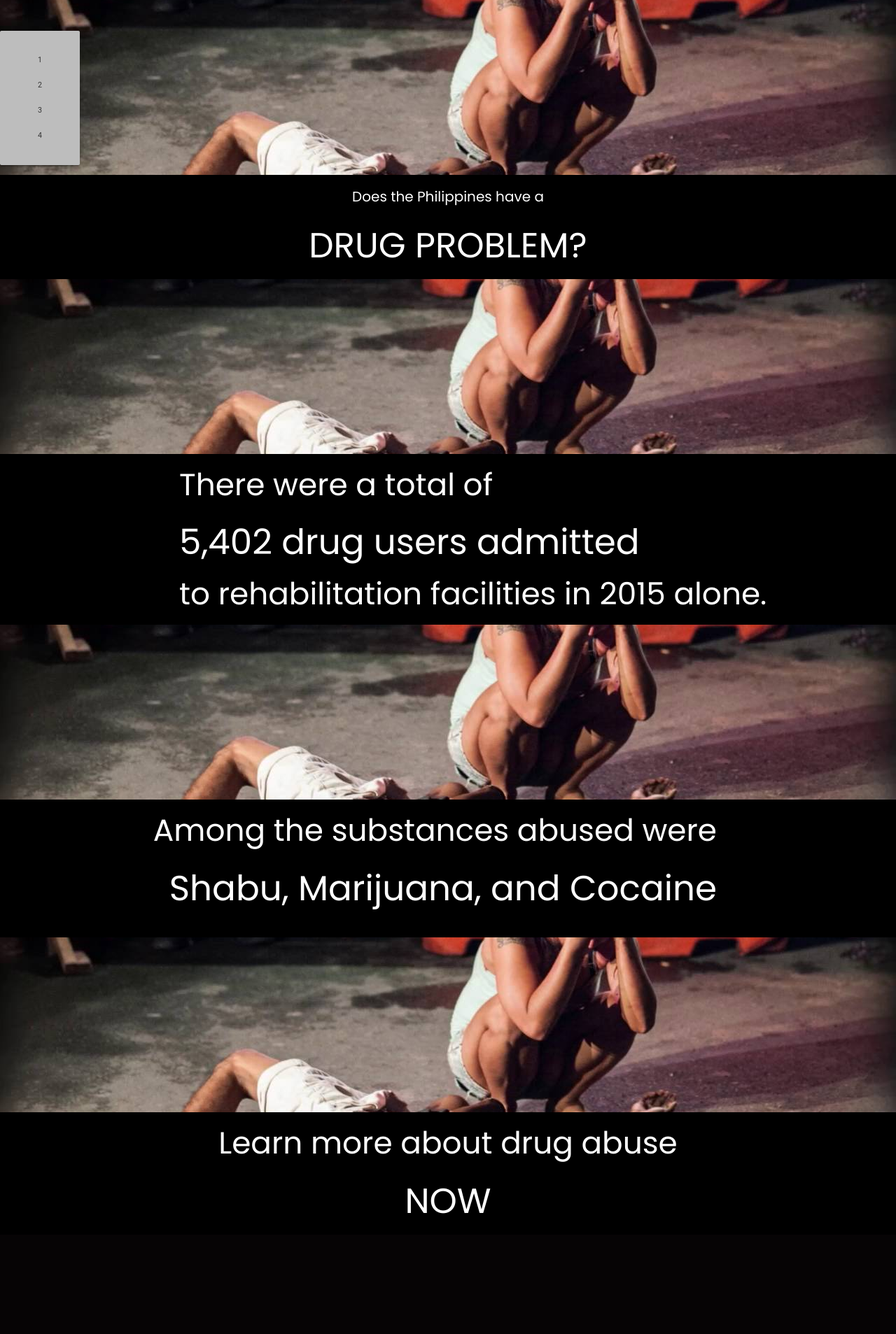
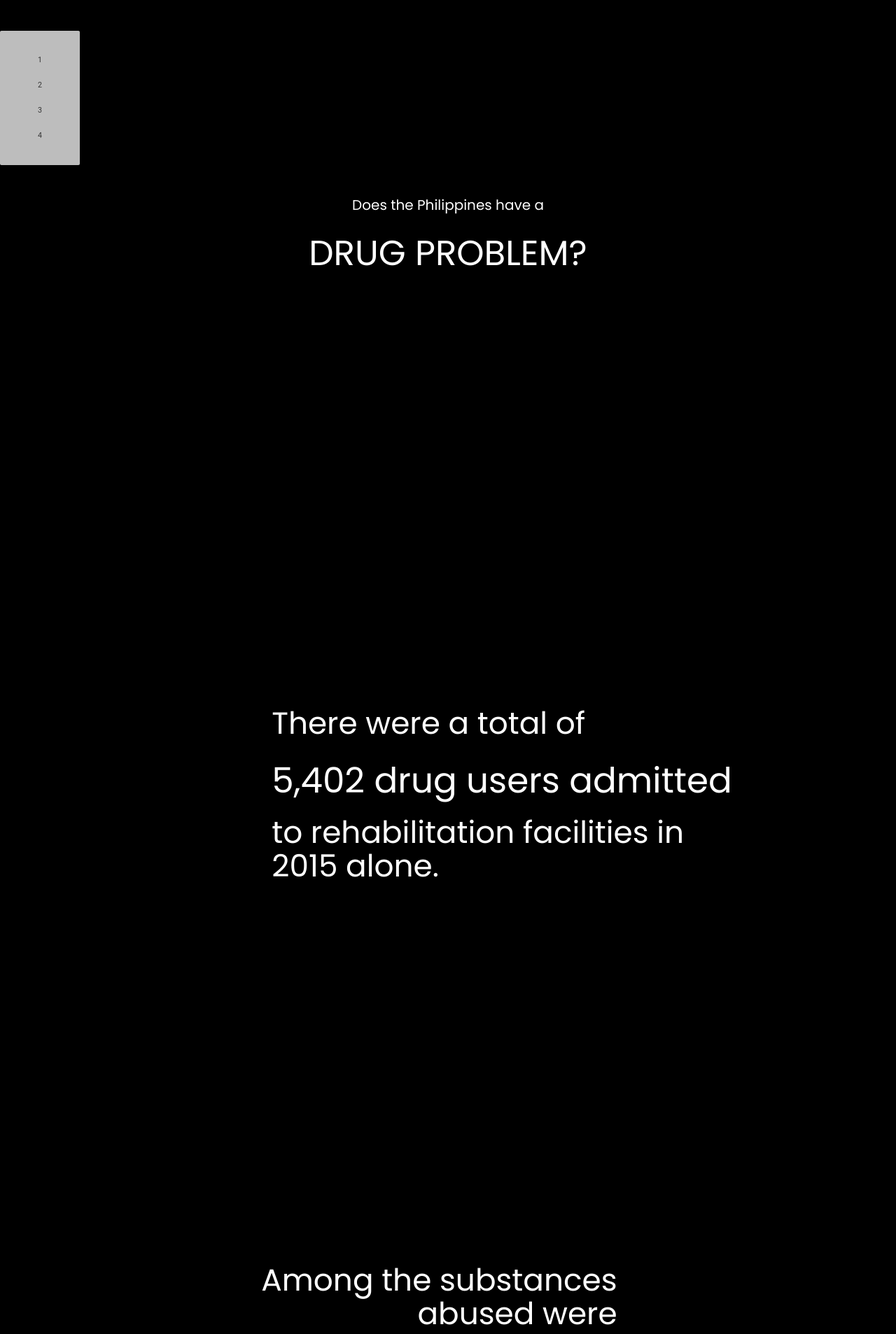
Before and after one commit to kakik09/hello, a CodeIgniter app: page /database/ in a window 1280 px wide. Shown: the part 64-1971 px from the top of the page at 70% size. Before the commit the page ends 1799 px from the top, so only its background shows below. Run offline with CodeIgniter, Linux system fonts and the light colour scheme; some libraries are stand-ins or nearby versions; some web fonts are replaced.

Commit message:
change div layout

```diff
--- a/application/views/welcome_message.php
+++ b/application/views/welcome_message.php
@@ -37,9 +37,8 @@ defined('BASEPATH') OR exit('No direct script access allowed');
     </div>
   </nav>
 
-
-  <div class="fixed-bg"></div>
-
+  <div class="my-view">
+    <div class="my-view-block">
       <div
         style="
           text-align: center;
@@ -70,9 +69,9 @@ defined('BASEPATH') OR exit('No direct script access allowed');
         </h1>
 
       </div>
+    </div>
 
-	<div class="fixed-bg"></div>
-
+    <div class="my-view-block">
       <div
         style="
           text-align: left;
@@ -115,10 +114,9 @@ defined('BASEPATH') OR exit('No direct script access allowed');
         </h3>
 
       </div>
+    </div>
 
-
-	<div class="fixed-bg"></div>
-
+    <div class="my-view-block">
       <div
         style="
           text-align: right;
@@ -163,9 +161,9 @@ defined('BASEPATH') OR exit('No direct script access allowed');
 
 
       </div>
+    </div>
 
-	<div class="fixed-bg"></div>
-
+    <div class="my-view-block">
       <div
         style="
           text-align: center;
@@ -195,6 +193,8 @@ defined('BASEPATH') OR exit('No direct script access allowed');
         </h1>
 
       </div>
+    </div>
+  </div>
 
 
 
--- a/resources/home.css
+++ b/resources/home.css
@@ -1,3 +1,9 @@
+nav {
+  position: fixed;
+  top: 0;
+  box-shadow: 0 0 8px black;
+}
+
 .my-sidenav {
   position: fixed;
   left: 0;
@@ -13,3 +19,23 @@
 .my-sidenav-link {
   font-size: 8pt;
 }
+
+.my-view {
+  background-image: url("images/maxresdefault.jpg");
+  background-attachment: fixed;
+  background-position: center;
+  background-repeat: no-repeat;
+  background-size: cover;
+}
+
+.my-view-block {
+  height: 100vh;
+  font-family: Poppins;
+  background-color: #000000;
+  color: white;
+
+  display: flex;
+  flex-direction: column;
+  align-items: center;
+  justify-content: center;
+}
```
Lines whose indentation alone changed are shown as unchanged.
